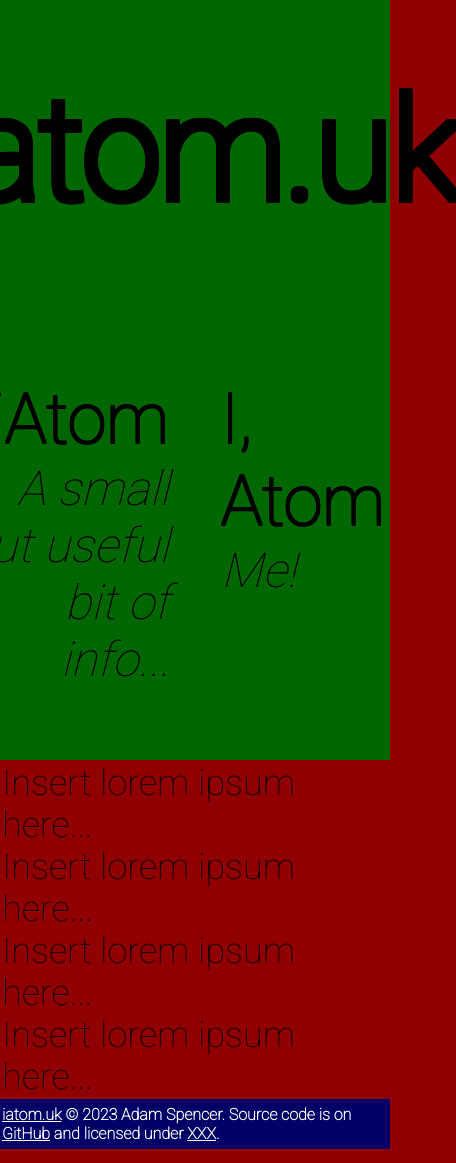
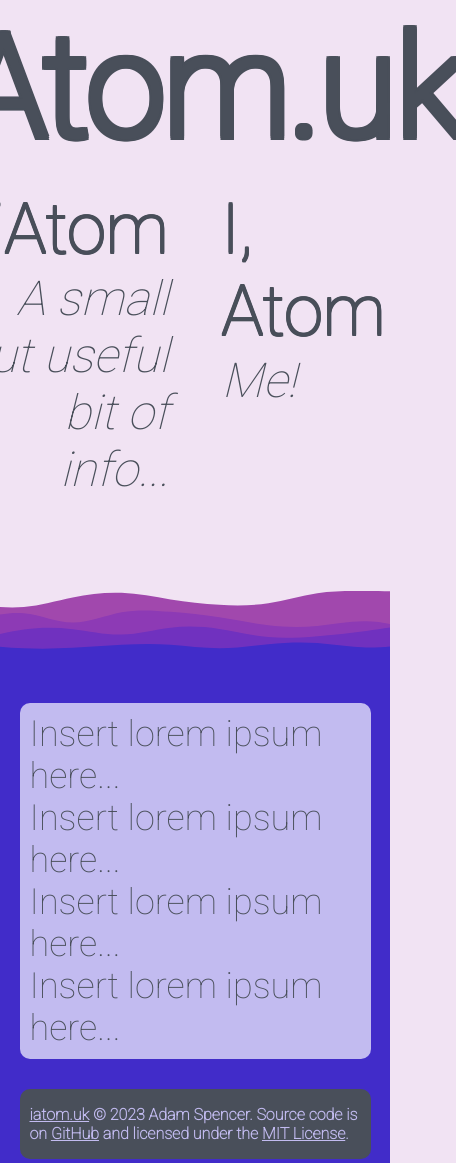
Before and after one commit to atom-dispencer/atom.airforce, a website: page www/index.html in a window 390 px wide. Shown: the whole page, 456 px wide, since content can reach past the window. Drawn offline with nearby package versions, Linux system fonts and the light colour scheme.

Commit message:
Now it doesn't look atrocious

```diff
--- a/www/iatom.scss
+++ /dev/null
@@ -1,133 +0,0 @@
-// Functions first
-@import "../node_modules/bootstrap/scss/functions";
-
-// Variable overrides second
-$primary: #900;
-$enable-shadows: true;
-$prefix: "mo-";
-
-// Required Bootstrap imports
-@import "../node_modules/bootstrap/scss/variables";
-@import "../node_modules/bootstrap/scss/variables-dark";
-@import "../node_modules/bootstrap/scss/maps";
-@import "../node_modules/bootstrap/scss/mixins";
-@import "../node_modules/bootstrap/scss/root";
-
-// Optional Bootstrap imports
-
-// ============ iatom.uk customisation ============
-
-// Fonts
-@import url('https://fonts.googleapis.com/css2?family=Nunito+Sans:ital,wght@0,200;0,300;0,600;1,200;1,300&family=Roboto+Mono:ital,wght@0,400;0,700;1,700&family=Roboto:wght@100&display=swap');
-// font-family: 'Nunito Sans', sans-serif;
-// font-family: 'Roboto', sans-serif;
-// font-family: 'Roboto Mono', monospace;
-
-$colour: #900000;
-$footer_height: 50px;
-
-html, body {
-    margin: 0;
-    min-height: 100vh;
-
-    display: flex;
-    flex-direction: column;
-
-    background-color: $colour;
-}
-
-/**
-* w: The width of boldening
-*/
-@mixin bold_shadow($w, $colour) {
-    text-shadow:
-        (-$w) 0 $colour, 0 $w $colour, $w 0 $colour, 0 (-$w) $colour,
-        (-$w) (-$w) $colour, $w $w $colour, (-$w) $w $colour, $w (-$w) $colour;
-}
-
-p {
-    font-family: 'Roboto', sans-serif;
-    margin: 0;
-}
-
-p.intro-title {
-    @include bold_shadow(2px, black);
-    font-size: 140px;
-    font-weight: 700;
-}
-
-p.intro-subheading-title {
-    @include bold_shadow(1px, black);
-    font-size: 70px;
-    font-weight: 500;
-}
-
-p.intro-subheading-body {
-    font-size: 48px;
-    font-weight: 400;
-    font-style: italic;
-}
-
-div.intro {
-    height: 90vh;
-    background-color: #006600;
-
-    display: grid;
-    align-items: center;
-    justify-content: center;
-    justify-items: center;
-
-    div.subheadings {
-        display: flex;
-        flex-direction: row;
-        flex-wrap: nowrap;
-        min-width: 80vw;
-
-        div {
-            display: flex;
-            flex-direction: column;
-            width: 50%;
-            padding: 0 5% 0 5%;
-        }
-
-        div.left {
-            align-items: flex-end;
-            text-align: right;
-        }
-
-        div.right {
-            align-items: flex-start;
-        }
-    }
-}
-
-div.main {
-    margin: 0.5%;
-
-    p {
-        font-size: 36px;
-    }
-}
-
-footer {
-    margin: 0;
-    padding: 0 0.5% 0 0.5%; // T, R, B, L
-
-    display: flex;
-    flex-direction: column;
-    justify-content: center;
-
-    height: $footer_height;
-
-    background-color: #000066;
-
-    p {
-        font-weight: 700;
-        font-size: 16px;
-        color: white;
-    }
-
-    a {
-        @extend p
-    }
-}
--- a/www/index.html
+++ b/www/index.html
@@ -1,18 +1,24 @@
 <!DOCTYPE html>
 <html>
+
 <head>
-        <link rel="stylesheet" href="iatom.css">
+    <meta name="viewport" content="width=device-width, initial-scale=1.0">
+    <link rel="stylesheet" href="res/css/iatom.css">
+    <script src="https://ajax.googleapis.com/ajax/libs/jquery/3.7.0/jquery.min.js"></script>
+    <script src="index.js"></script>
+    <title>iAtom.uk</title>
 </head>
+
 <body>
     <div class="intro">
         <div class="title">
             <p class="intro-title">
-                    <b>iatom.uk</b>
+                <b>iAtom.uk</b>
             </p>
         </div>
 
         <div class="subheadings">
-                <div class="left">
+            <div class="left" id="subheading-left">
                 <p class="intro-subheading-title">
                     iAtom
                 </p>
@@ -20,7 +26,7 @@
                     A small but useful bit of info...
                 </p>
             </div>
-                <div class="right">
+            <div class="right" id="subheading-right">
                 <p class="intro-subheading-title">
                     I, Atom
                 </p>
@@ -31,7 +37,10 @@
         </div>
     </div>
 
+    <div class="post-intro">
+        <div class="spacer"></div>
 
+        <div class="content">
             <div class="main">
                 <p class="main-text">Insert lorem ipsum here...</p>
                 <p class="main-text">Insert lorem ipsum here...</p>
@@ -39,12 +48,15 @@
                 <p class="main-text">Insert lorem ipsum here...</p>
             </div>
 
-
             <footer>
                 <p class="footer-text" style="float: left;">
                     <a href="https://iatom.uk">iatom.uk</a> © 2023 Adam Spencer.
-                Source code is on <a href="https://github.com/GenElectrovise/iatom.uk">GitHub</a> and licensed under <a href="#">XXX</a>.
+                    Source code is on <a href="https://github.com/GenElectrovise/iatom.uk">GitHub</a> and licensed under the
+                    <a href="https://opensource.org/license/mit/">MIT License</a>.
                 </p>
             </footer>
+        </div>
+    </div>
 </body>
+
 </html>
--- /dev/null
+++ b/www/index.js
@@ -0,0 +1,59 @@
+// iatom.uk
+
+const clamp = (num, min, max) => Math.min(Math.max(num, min), max);
+const centreX = (elem) => elem.offset().left + (elem.width() / 2)
+const centreY = (elem) => elem.offset().top + (elem.height() / 2)
+const centre = (elem) => { x = centreX(elem), y = centreY(elem) }
+
+// Blur intro as you scroll
+$(window).scroll(function () {
+    var BLUR_MODULUS = 50
+    var BLUR_MAX_PX = 250
+
+    var pixs = $(window).scrollTop() / BLUR_MODULUS
+    pixs = Math.min(pixs, BLUR_MAX_PX)
+    var newCss = {
+        "-webkit-filter": "blur(" + pixs + "px)",
+        "filter": "blur(" + pixs + "px)"
+    }
+    $(".intro").css(newCss)
+});
+
+// Blur left and right subheadings as you move
+$(window).mousemove(function (event) {
+    var shLeft = $('#subheading-left')
+    var shRight = $('#subheading-right')
+
+    var minX = shLeft.offset().left + (shLeft.width() / 2)
+    var maxX = shRight.offset().left + (shRight.width() / 2)
+    var mouseX = event.pageX
+    var mouseY = event.pageY
+    var width = maxX - minX
+
+    var clampMX = clamp(mouseX, minX, maxX)
+    var percent = (clampMX - minX) / (width)
+    var blurScale = Math.pow(percent, 3)
+
+    function shBlur(sh, scale) {
+        var BLUR_MAX_PX = 5
+        var blur = BLUR_MAX_PX * scale
+
+        var newCss = {
+            "-webkit-filter": "blur(" + blur + "px)",
+            "filter": "blur(" + blur + "px)"
+        }
+        sh.css(newCss)
+    }
+    function shTranslate(sh, scale) {
+        var tX = scale * 10
+        tX = Math.sqrt(Math.abs(scale)) * (scale < 0 ? -1 : 1)
+        var newCss = {
+            "transform": "translate(" + tX + "%)"
+        }
+        sh.css(newCss)
+    }
+    shBlur(shLeft, blurScale)
+    shBlur(shRight, 1 - blurScale)
+    shTranslate(shLeft, mouseX / $(window).width())
+    shTranslate(shRight, mouseX / $(window).width())
+});
--- /dev/null
+++ b/www/res/css/iatom.scss
@@ -0,0 +1,176 @@
+// Functions first
+@import "../../../node_modules/bootstrap/scss/functions";
+
+// Variable overrides second
+$primary: #900;
+$enable-shadows: true;
+$prefix: "mo-";
+
+// Required Bootstrap imports
+@import "../../../node_modules/bootstrap/scss/variables";
+@import "../../../node_modules/bootstrap/scss/variables-dark";
+@import "../../../node_modules/bootstrap/scss/maps";
+@import "../../../node_modules/bootstrap/scss/mixins";
+@import "../../../node_modules/bootstrap/scss/root";
+
+// Optional Bootstrap imports
+
+// ============ iatom.uk customisation ============
+
+// Fonts
+@import url('https://fonts.googleapis.com/css2?family=Nunito+Sans:ital,wght@0,200;0,300;0,600;1,200;1,300&family=Roboto+Mono:ital,wght@0,400;0,700;1,700&family=Roboto:wght@100&display=swap');
+// font-family: 'Nunito Sans', sans-serif;
+// font-family: 'Roboto', sans-serif;
+// font-family: 'Roboto Mono', monospace;
+
+$footer_height: 50px;
+
+$palette-darker: #494F5A; // Charcoal
+$palette-dark: #412CC9; // Chrysler blue
+$palette-mid: #A148AD; // Purpureus
+$palette-light: #C2BBF0; // Periwinkle
+$palette-lighter: #F1E3F3; // Pale purple
+
+html,
+body {
+    margin: 0;
+    min-height: 100vh;
+
+    display: flex;
+    flex-direction: column;
+
+    background-color: $palette-lighter;
+}
+
+/**
+* w: The width of boldening
+*/
+@mixin bold_shadow($w, $colour) {
+    text-shadow:
+        (-$w) 0 $colour, 0 $w $colour, $w 0 $colour, 0 (-$w) $colour,
+        (-$w) (-$w) $colour, $w $w $colour, (-$w) $w $colour, $w (
+        -$w) $colour;
+}
+
+p {
+    font-family: 'Roboto',
+        sans-serif;
+    margin: 0;
+    color: $palette-darker
+}
+
+p.intro-title {
+    @include bold_shadow(2px, $palette-darker
+);
+font-size: 140px;
+font-weight: 700;
+}
+
+p.intro-subheading-title {
+    @include bold_shadow(1px, $palette-darker);
+    font-size: 70px;
+    font-weight: 500;
+}
+
+p.intro-subheading-body {
+    font-size: 48px;
+    font-weight: 400;
+    font-style: italic;
+}
+
+$intro-height: 60vh;
+
+div.intro {
+    position: fixed;
+    width: 100%;
+    height: $intro-height;
+    background-color: $palette-lighter;
+
+    display: grid;
+    align-items: center;
+    justify-content: center;
+    justify-items: center;
+
+    div.subheadings {
+        display: flex;
+        flex-direction: row;
+        flex-wrap: nowrap;
+        min-width: 80vw;
+
+        div {
+            display: flex;
+            flex-direction: column;
+            width: 50%;
+            padding: 0 5% 0 5%;
+        }
+
+        div.left {
+            align-items: flex-end;
+            text-align: right;
+        }
+
+        div.right {
+            align-items: flex-start;
+        }
+    }
+}
+
+$post-intro-overlap: -10vh;
+
+div.post-intro {
+    margin-top: $intro-height - $post-intro-overlap;
+    position: relative;
+    z-index: 10;
+
+    div.spacer {
+        aspect-ratio: 5;
+        width: 100%;
+        background-position: center;
+        background-size: cover;
+        background-repeat: no-repeat;
+        background-image: url("../img/layered-waves-haikei.svg");
+    }
+
+    div.content {
+        background-color: $palette-dark;
+        padding: 1% 5% 1% 5%;
+        margin: 0;
+
+        div.main {
+            padding: 10px;
+            margin: 30px 0 0 0;
+
+            background-color: $palette-light;
+            border-radius: 10px;
+
+            p {
+                font-size: 36px;
+            }
+        }
+
+        footer {
+            padding: 10px; // T, R, B, L
+            margin: 30px 0 0 0;
+
+            display: flex;
+            flex-direction: column;
+            justify-content: center;
+            align-items: center;
+
+            height: $footer_height;
+
+            background-color: $palette-darker;
+            border-radius: 10px;
+
+            p {
+                font-weight: 700;
+                font-size: 16px;
+                color: $palette-light;
+            }
+
+            a {
+                @extend p
+            }
+        }
+    }
+}
```
Also changed, not shown: www/res/css/iatom.css, www/res/img/layered-waves-haikei.svg (added), www/res/img/mc_no_texture.png (added), www/res/img/title-blob1.svg (added), www/res/img/title-blob2.svg (added), 1 other file. Lines whose indentation alone changed are shown as unchanged.
